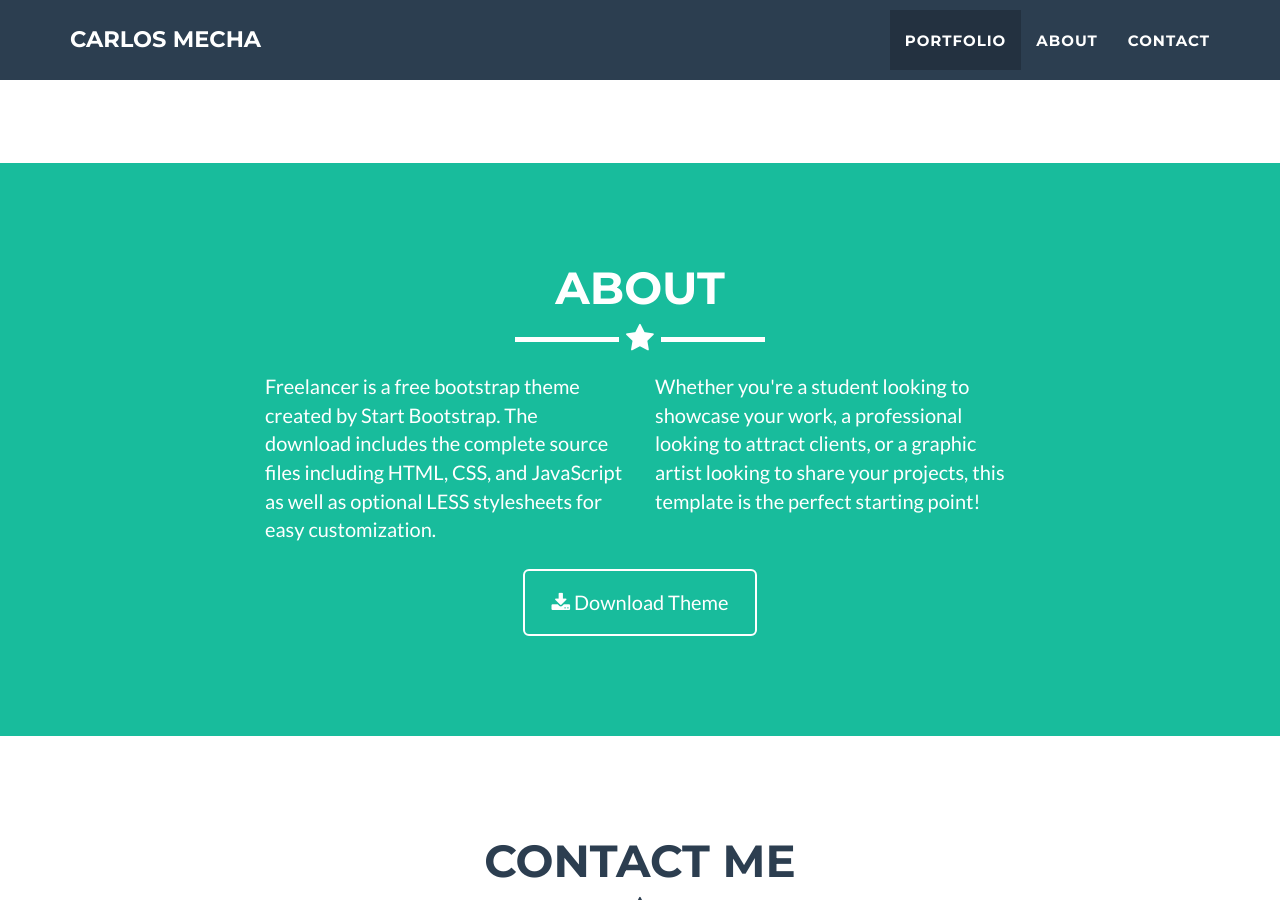
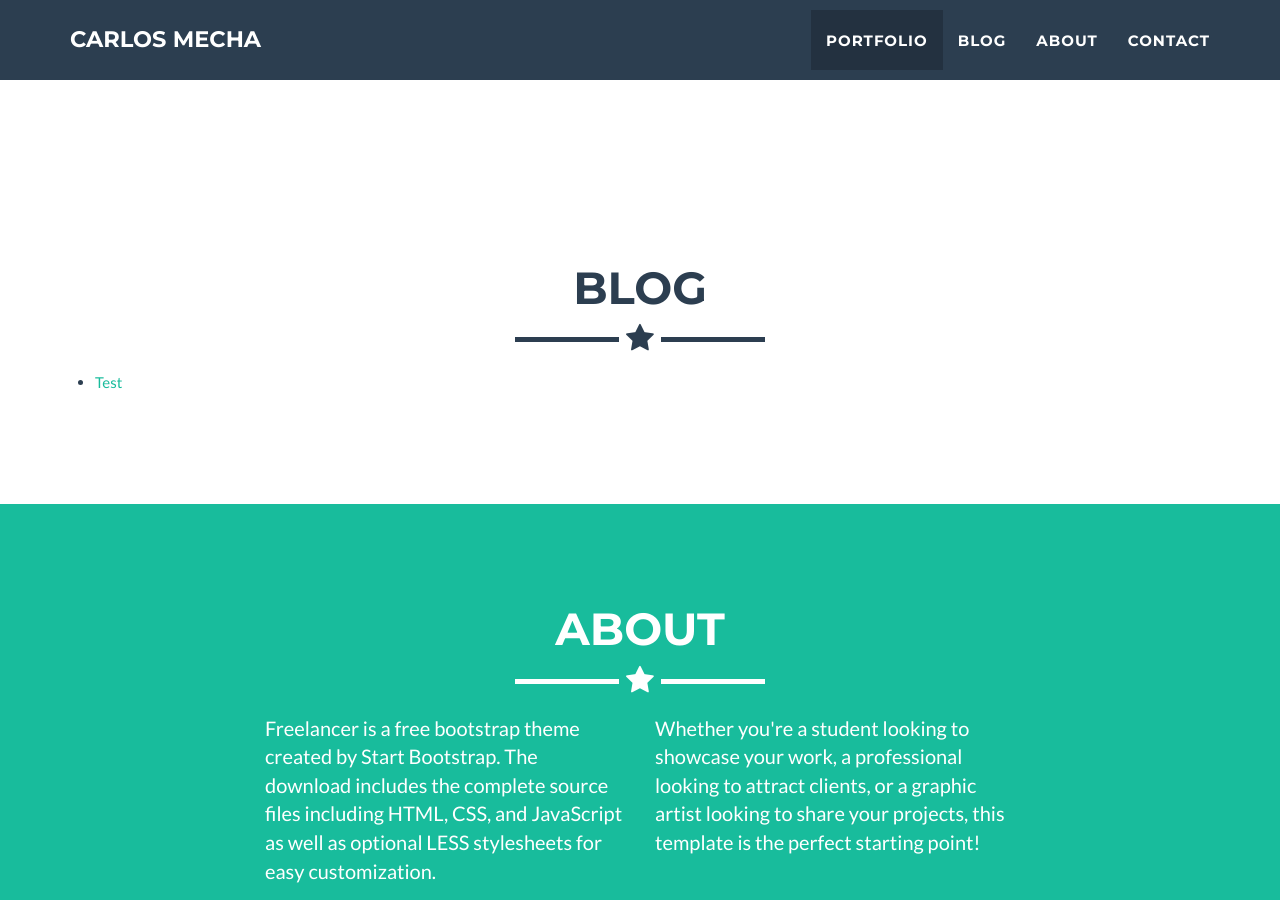
Before and after one commit to CarlosMecha/carlosmecha.github.com, a Jekyll site: the page built from index.html, in a window 1280 px wide and 900 px high, scrolled down 1502 px. Built offline with Jekyll 4.4.1, drawn with Linux system fonts in a browser that asks for light colours; Markdown is read by kramdown in place of the engine named in the settings.

Commit message:
Add blog skeleton

```diff
--- /dev/null
+++ b/_includes/blog_preview.html
@@ -0,0 +1,27 @@
+
+    <!-- Blog Preview Section -->
+    <section id="blog">
+        <div class="container">
+            <div class="row">
+                <div class="col-lg-12 text-center">
+                    <h2>Blog</h2>
+                    <hr class="star-primary">
+                </div>
+            </div>
+            <div class="row">
+                <ul>
+                    {% assign first_posts = site.categories['blog'] | slice:0, 6 %}
+                    {% for post in first_posts %}
+                        <li>
+                            <a href="/blog/{{ post.slug }}" class="portfolio-link">{{ post.title }}</a>
+                        </li>
+                    {% endfor %}
+                    {% if site.categories['blog'].size > 6 %}
+                        <li>
+                            <a href="/blog" class="portfolio-link" data-toggle="modal">See more...</a>
+                        </li>
+                    {% endif %}
+                </ul>
+            </div>
+        </div>
+    </section>
--- a/_includes/nav.html
+++ b/_includes/nav.html
@@ -22,6 +22,9 @@
                         <a href="#portfolio">Portfolio</a>
                     </li>
                     <li class="page-scroll">
+                        <a href="#blog">Blog</a>
+                    </li>
+                    <li class="page-scroll">
                         <a href="#about">About</a>
                     </li>
                     <li class="page-scroll">
--- a/_layouts/default.html
+++ b/_layouts/default.html
@@ -5,6 +5,7 @@
     {% include nav.html %}
     {% include header.html %}
     {% include portfolio_grid.html %}
+    {% include blog_preview.html %}
     {% include about.html %}
 
     {% if site.contact == "static" %}
--- /dev/null
+++ b/blog/_posts/2018-01-01-test.markdown
@@ -0,0 +1,5 @@
+---
+title: Test
+slug: test
+
+---
--- a/index.html
+++ b/index.html
@@ -1,16 +1,3 @@
 ---
 layout: default
 ---
-
-<div id="title">
-  <h1>Carlos Mecha</h1>
-  <p class="subtitle">Making minimum viable <span>products</span> posts</p>
-</div>
-
-<div>
-  <ul class="posts">
-    {% for post in site.posts %}
-      <li><span>{{ post.date | date_to_string }}</span> &raquo; <a href="{{ post.url }}">{{ post.title }}</a></li>
-    {% endfor %}
-  </ul>
-<div>
```
Also changed, not shown: _layouts/blog.html (added, +12 -0 lines), blog.html (added, +16 -0 lines).
